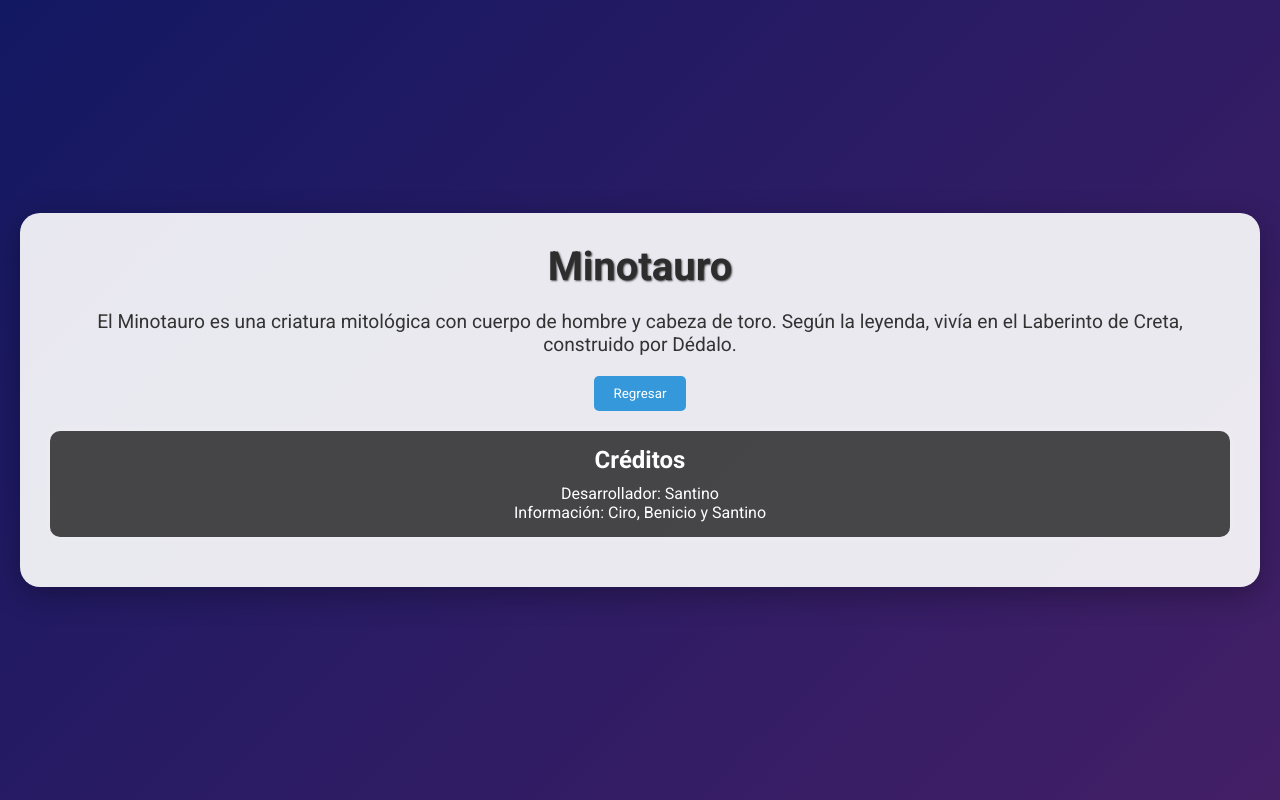
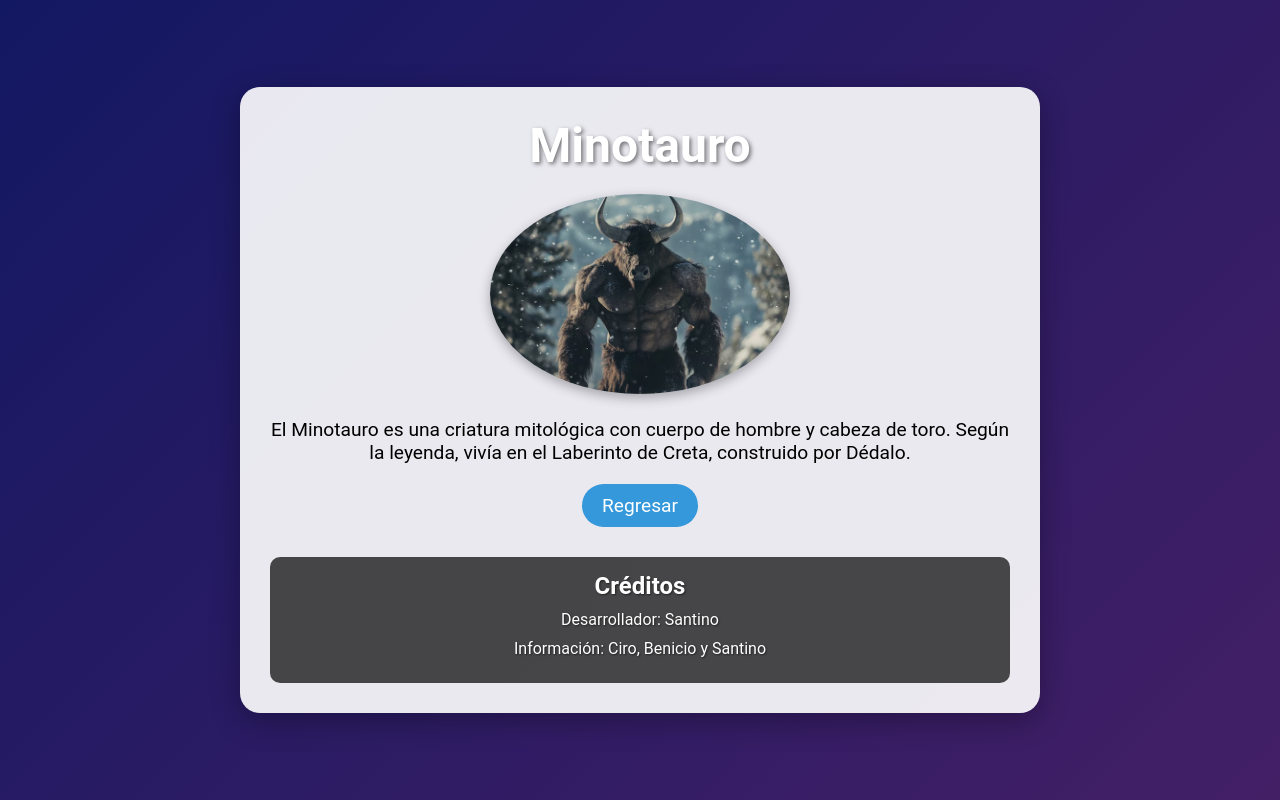
Before and after one commit to SanviGitHub/ExpoGriega, a plain HTML site: page Mino.html in a window 1280 px wide. Drawn offline with Linux system fonts and the light colour scheme.

Commit message:
25/09/2024 21:27 Actualizacion minotauro Mino.css

```diff
--- a/Mino.css
+++ b/Mino.css
@@ -1,67 +1,106 @@
-@import url('https://fonts.googleapis.com/css2?family=Roboto:wght@400;700&display=swap');
-
+/* Estilos generales */
 * {
     margin: 0;
     padding: 0;
     box-sizing: border-box;
-    font-family: 'Roboto', sans-serif; /* Fuente moderna */
+    font-family: 'Roboto', sans-serif;
 }
 
 body {
     display: flex;
-    flex-direction: column;
     justify-content: center;
     align-items: center;
     min-height: 100vh;
-    background: linear-gradient(135deg, rgb(19, 24, 98), rgb(67, 31, 102)); /* Degradado azul marino y morado marino */
+    background: linear-gradient(135deg, rgb(19, 24, 98), rgb(67, 31, 102)); /* Fondo con degradado */
+    color: white;
 }
 
+/* Contenedor principal */
 .container {
-    text-align: center;
-    background-color: rgba(255, 255, 255, 0.9); /* Fondo blanco semi-transparente */
+    background-color: rgba(255, 255, 255, 0.9);
     padding: 30px;
     border-radius: 20px;
-    box-shadow: 0 8px 30px rgba(0, 0, 0, 0.3); /* Sombra más intensa */
+    box-shadow: 0 8px 30px rgba(0, 0, 0, 0.3);
+    text-align: center;
+    max-width: 800px;
     margin: 20px;
 }
 
+/* Título */
 .title {
-    font-size: 2.5rem; /* Tamaño mayor */
-    color: #2d2d2d; /* Color blanco */
-    text-shadow: 1px 1px 2px rgba(0, 0, 0, 0.7); /* Sombra en el texto */
+    font-size: 2.5rem;
+    color: #ffffff;
+    text-shadow: 2px 2px 4px rgba(0, 0, 0, 0.5);
     margin-bottom: 20px;
 }
 
+/* Imagen del Minotauro */
+.image-container {
+    margin: 20px 0;
+    text-align: center;
+}
+
+.minotauro-image {
+    width: 200px; /* Ajuste del tamaño más pequeño */
+    height: auto;
+    border-radius: 50%; /* Bordes completamente redondeados */
+    box-shadow: 0 4px 12px rgba(0, 0, 0, 0.3); /* Sombra en la imagen */
+    transition: transform 0.3s ease; /* Transición suave en hover */
+}
+
+.minotauro-image:hover {
+    transform: scale(1.05); /* Efecto de agrandamiento en hover */
+}
+
+/* Descripción */
 .description {
     font-size: 1.2rem;
-    color: #333; /* Color para el texto */
     margin: 20px 0;
+    color: black;
 }
 
+/* Botón de regresar */
 .back-button {
     padding: 10px 20px;
-    background-color: #3498db; /* Azul */
+    background-color: #3498db;
     color: white;
     border: none;
-    border-radius: 5px;
+    border-radius: 30px;
     cursor: pointer;
+    font-size: 1.2rem;
     transition: background-color 0.3s, transform 0.3s;
 }
 
 .back-button:hover {
-    background-color: #2980b9; /* Azul más oscuro al pasar el mouse */
-    transform: scale(1.05); /* Efecto de crecimiento */
+    background-color: #2980b9;
+    transform: translateY(-2px);
 }
 
+/* Créditos */
 .credits {
-    background-color: rgba(0, 0, 0, 0.7); /* Fondo semi-transparente negro */
+    background-color: rgba(0, 0, 0, 0.7);
     padding: 15px;
-    margin: 20px 0;
+    margin-top: 30px;
     border-radius: 10px;
-    color: #ffffff; /* Color blanco */
-    box-shadow: 0 0 10px rgba(255, 255, 255, 0.3); /* Sombras elegantes */
+    color: white;
+    text-shadow: 1px 1px 2px rgba(0, 0, 0, 0.5);
 }
 
 .credits h2 {
-    margin-bottom: 10px;
+    font-size: 1.5rem;
 }
+
+.credits p {
+    margin: 10px 0;
+}
+
+/* Estilos para pantallas grandes */
+@media (min-width: 768px) {
+    .minotauro-image {
+        width: 300px; /* Ajuste del tamaño para pantallas grandes */
+    }
+
+    .title {
+        font-size: 3rem;
+    }
+}
--- a/Mino.html
+++ b/Mino.html
@@ -9,6 +9,9 @@
 <body>
     <div class="container">
         <h1 class="title">Minotauro</h1>
+        <div class="image-container">
+            <img src="minota.png" alt="Minotauro" class="minotauro-image">
+        </div>
         <p class="description">El Minotauro es una criatura mitológica con cuerpo de hombre y cabeza de toro. Según la leyenda, vivía en el Laberinto de Creta, construido por Dédalo.</p>
         <button class="back-button" onclick="goBack()">Regresar</button>
         <div class="credits">
```
Also changed, not shown: minota.png (added).
